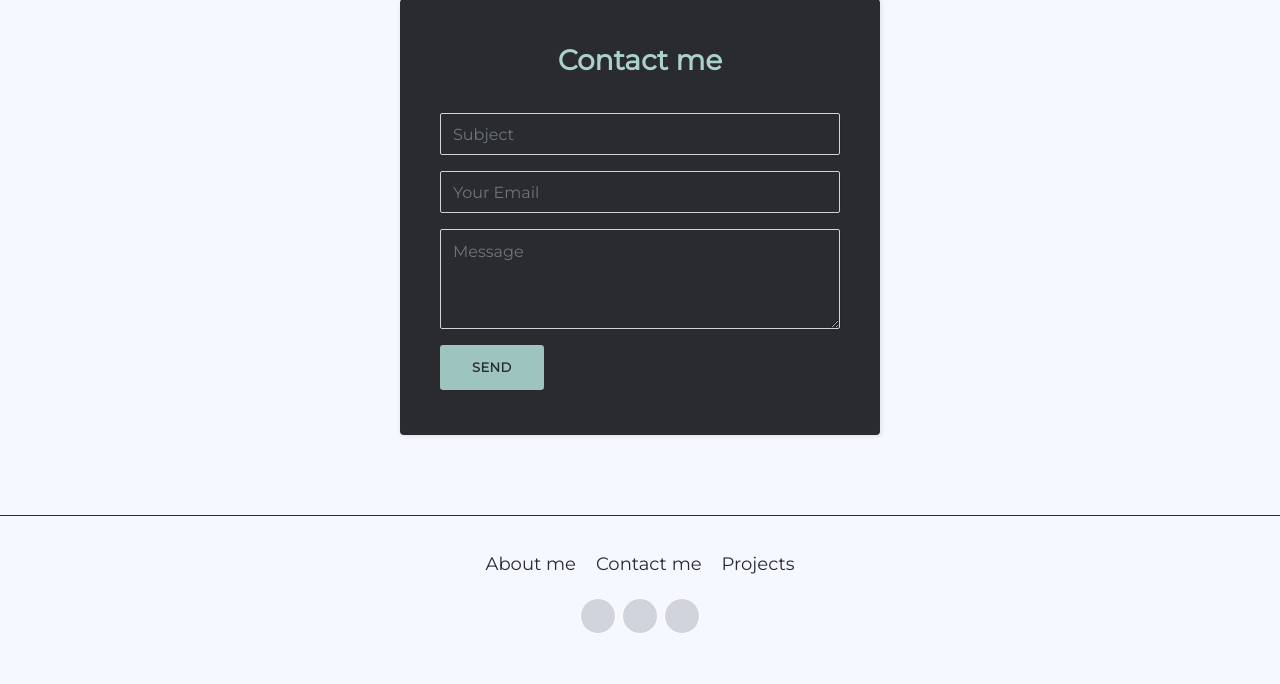
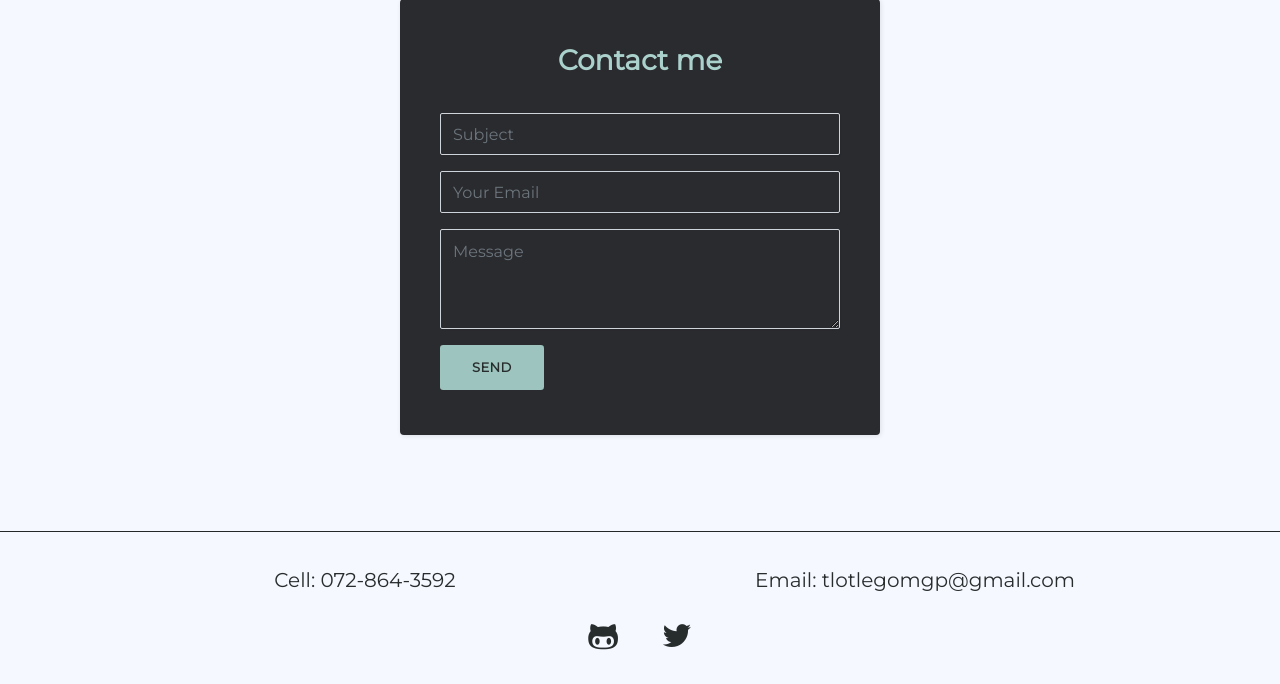
Before and after one commit to tlotlegomgp/portfolio, a Django app: page / in a window 1280 px wide. Shown: the part 2475-3159 px from the top of the page. Before the commit the page ends 3108 px from the top, so only its background shows below. Run offline with Django 3.2, Linux system fonts and the light colour scheme; some libraries are stand-ins or nearby versions; some web fonts are replaced.

Commit message:
Changed footer styling

```diff
--- a/index/templates/index/header.html
+++ b/index/templates/index/header.html
@@ -17,6 +17,28 @@
 			href="https://cdnjs.cloudflare.com/ajax/libs/font-awesome/4.7.0/css/font-awesome.min.css"
 		/>
 		<link rel="stylesheet" href="{% static 'index/css/styles.min.css' %}" />
+		<style type="text/css">
+
+			.button-dark {
+				background-color: #272d2d;color: rgb(255, 255, 255);
+			}
+
+			.badge-dark {
+				background-color: #272d2d; padding: 6px; color: rgb(170, 213, 206);
+			}
+
+			.badge-light {
+				background-color: rgb(170, 213, 206); padding: 6px; color: #272d2d;
+			}
+
+			.section-dark {
+				background-color: #272d2d; color: rgb(170, 213, 206); padding: 20px; padding-top: 80px; padding-bottom: 80px;
+			}
+
+			.section-light {
+				background-color: #f6f8ff; color: #272d2d; padding: 20px; padding-top: 50px; padding-bottom: 70px;
+			}
+		</style>
 	</head>
 
 	<body style="opacity: 1; background-color: #f6f8ff; font-family: Montserrat;">
@@ -76,33 +98,44 @@
 				</div>
 			</div>
 		</nav>
-
-		<style type="text/css">
+		<style>
 			.main {
 				min-height: 88vh; height: 100%;
-			}
-
-			.button-dark {
-				background-color: #272d2d;color: rgb(255, 255, 255);
-			}
-
-			.badge-dark {
-				background-color: #272d2d; padding: 6px; color: rgb(170, 213, 206);
-			}
-
-			.badge-light {
-				background-color: rgb(170, 213, 206); padding: 6px; color: #272d2d;
 			}
 		</style>
 
 		<div>{% block content %} {% endblock %}</div>
-		<footer class="page-footer">
+		<footer>
 			<div class="container">
-				<div class="links"><a href="#">About me</a><a href="#">Contact me</a><a href="#">Projects</a></div>
-				<div class="social-icons">
-					<a href="#"><em class="icon ion-social-facebook"></em></a
-					><a href="#"><em class="icon ion-social-instagram-outline"></em></a
-					><a href="#"><em class="icon ion-social-twitter"></em></a>
+				<div class="row" style="padding: 20px;">
+					<div class="col-lg-6 text-center align-items-center">
+						<h5>
+							<a href="tel:072-864-3592" style="color: #272d2d;">
+								Cell: 072-864-3592
+							</a>
+						</h5>
+					</div>
+					<div class="col-lg-6 text-center align-items-center">
+						<h5>
+							<a href="mailto:tlotlegomgp@gmail.com" style="color: #272d2d;">
+								Email: tlotlegomgp@gmail.com
+							</a>
+						</h5>
+					</div>
+				</div>
+				<div class="row">
+					<div class="col-lg-12 text-center align-items-center" style="padding-bottom: 30px;">
+						<style>
+							.social-footer {
+								padding-left: 20px;
+								padding-right: 20px;
+								text-decoration: none;
+								color: #272d2d;
+							}
+						</style>
+						<a href="#"><em class="fa fa-github-alt fa-2x social-footer"></em></a>
+						<a href="#"><em class="fa fa-twitter fa-2x social-footer"></em></a>
+					</div>
 				</div>
 			</div>
 		</footer>
--- a/index/templates/index/index.html
+++ b/index/templates/index/index.html
@@ -19,10 +19,10 @@
     </div>
 </section>
 
-<section style="background-color: #272d2d ;padding: 20px; padding-top: 80px; padding-bottom: 80px;">
+<section class="section-dark">
     <div class="container">
         <div class="row align-items-center">
-            <div class="col-md-12 col-lg-6 text-center" style="color: rgb(170, 213, 206);">
+            <div class="col-md-12 col-lg-6 text-center">
                 <h3>Personal Portfolio</h3>
                 <p>
                     My personal website to showcase my projects built using Python's Django web framework. All the source code for each of the projects in the portfolio is linked to their respective repositories on Github. &nbsp;
@@ -49,7 +49,7 @@
     </div>
 </section>
 
-<section style = "background-color: #f6f8ff; color: #272d2d; padding: 20px; padding-top: 50px; padding-bottom: 70px;">
+<section class = "section-light">
     <div class="container">
         <div class="row align-items-center">
             <div class="col-md-12 col-lg-5">
@@ -85,7 +85,7 @@
     </div>
 </section>
 
-<section style="background-color: #272d2d ;padding: 20px; padding-top: 80px; padding-bottom: 80px; color: rgb(170, 213, 206);">
+<section class="section-dark">
     <div class="container">
         <div class="row align-items-center">
             <div class="col-md-12 col-lg-6 text-center">
@@ -158,6 +158,7 @@
             </div>
         </form>
     </div>
+    <hr style="background-color: #272d2d;">
 </section>
 
 {% endblock %}
```
